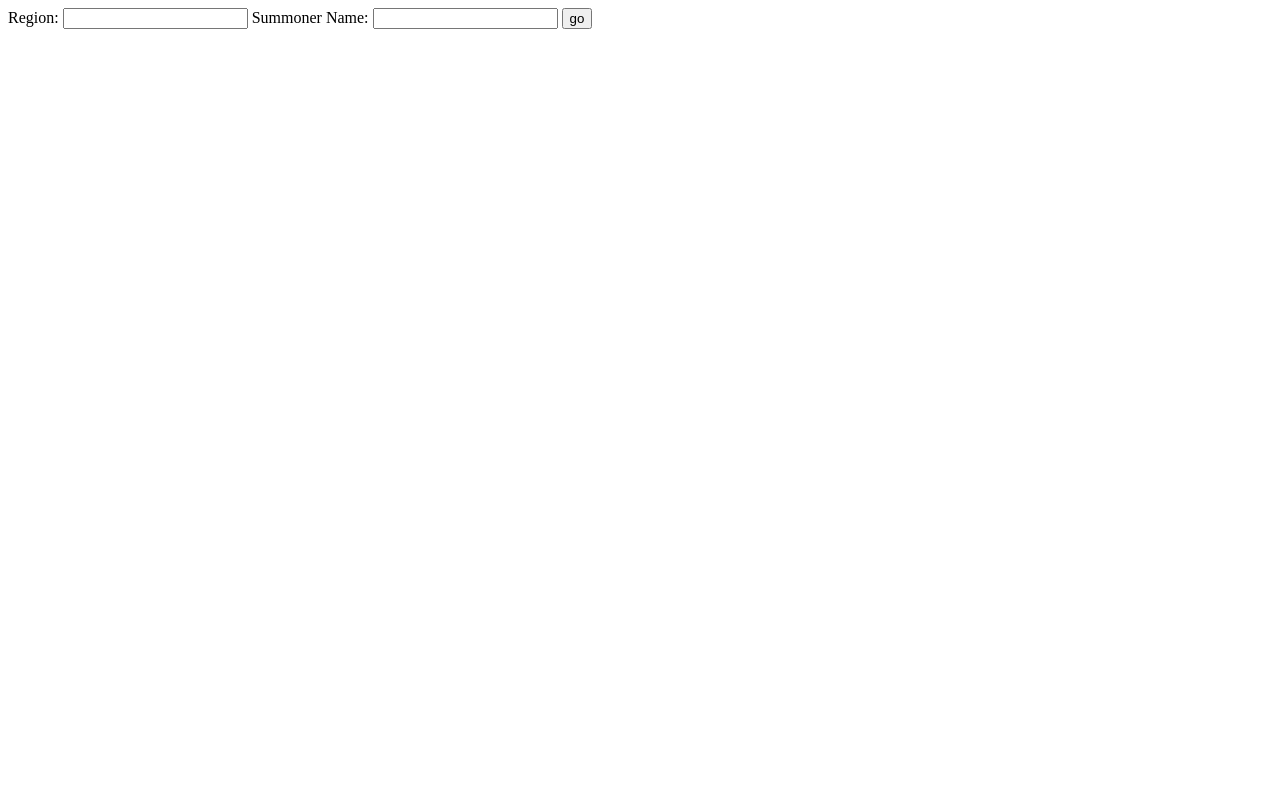
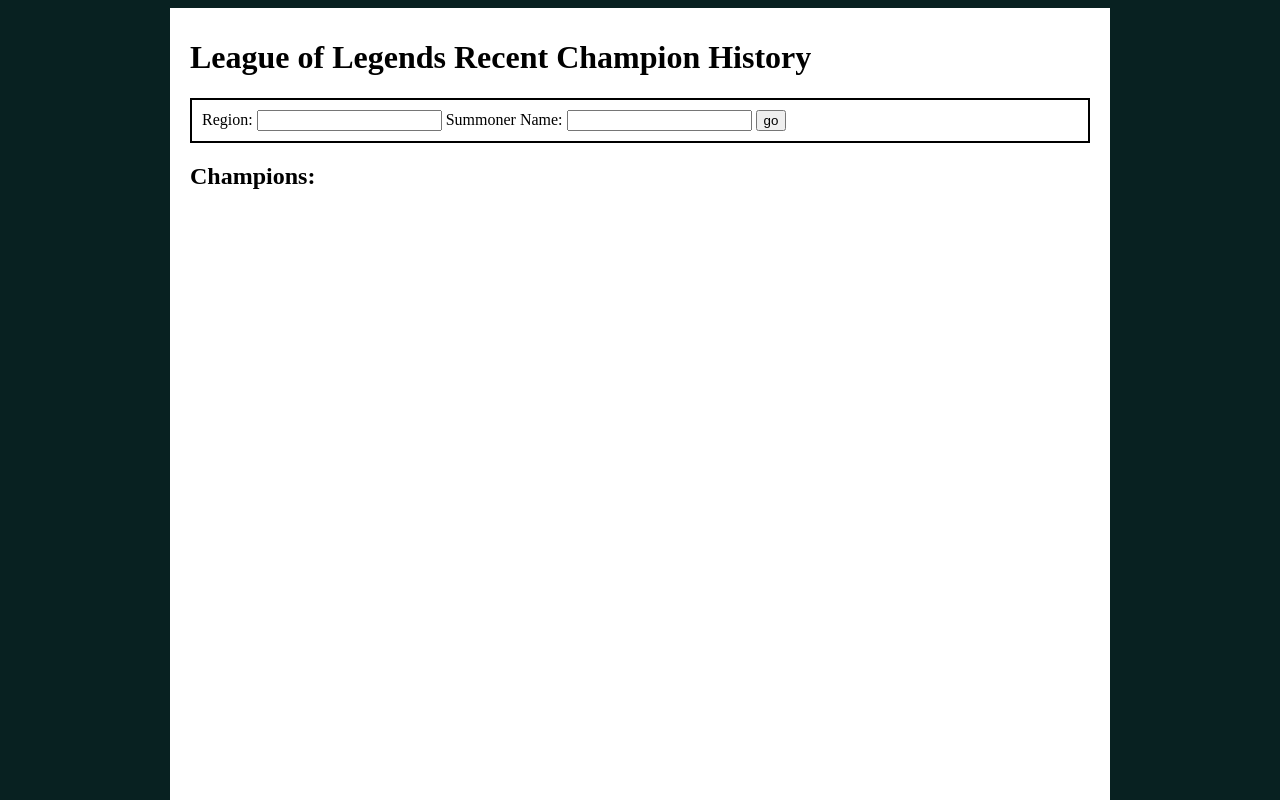
Before and after one commit to MarthaMegarry/prime_weekend_challenge_02, a plain HTML site: page index.html in a window 1280 px wide. Shown: the top 800 px of the page. Drawn offline with nearby package versions, Linux system fonts and the light colour scheme.

Commit message:
added styles and headings

```diff
--- a/index.html
+++ b/index.html
@@ -4,15 +4,17 @@
 <head>
 	<meta charset="utf-8">
 
-	<title>League of Legends Champian History</title>
+	<title>League of Legends Champion History</title>
+	<link rel="stylesheet" type="text/css" href="styles.css">
 </head>
 
 <body>
+	<main>
 		<header>
-
+			<h1>League of Legends Recent Champion History</h1>
 		</header>
 
-	<main>
+		<section>
 			<form>
 				<label>Region:</label>
 				<input type="text" id="region" />
@@ -20,12 +22,14 @@
 				<input type="text" id="summonerName" />
 				<input type="button" id="go" value="go" />
 			</form>
+			<h2>Champions:</h2>
 	 		<div class="content"></div>
-	</main>
+		</section>
 
 		<footer>
 
 		</footer>
+	</main>
 	<!-- SCRIPTS -->
 	<script src="https://code.jquery.com/jquery-2.1.3.min.js"></script>
 	<script src="scripts.js"></script>
--- a/styles.css
+++ b/styles.css
@@ -0,0 +1,16 @@
+body {
+	background-color: #082121;
+}
+
+main {
+	width: 900px;
+	height: 1000px;
+	margin: 0 auto 0 auto;
+	background-color: white;
+	padding: 10px 20px 10px 20px;
+}
+
+form {
+	border: 2px solid;
+	padding: 10px;
+}
```
Lines whose indentation alone changed are shown as unchanged.
